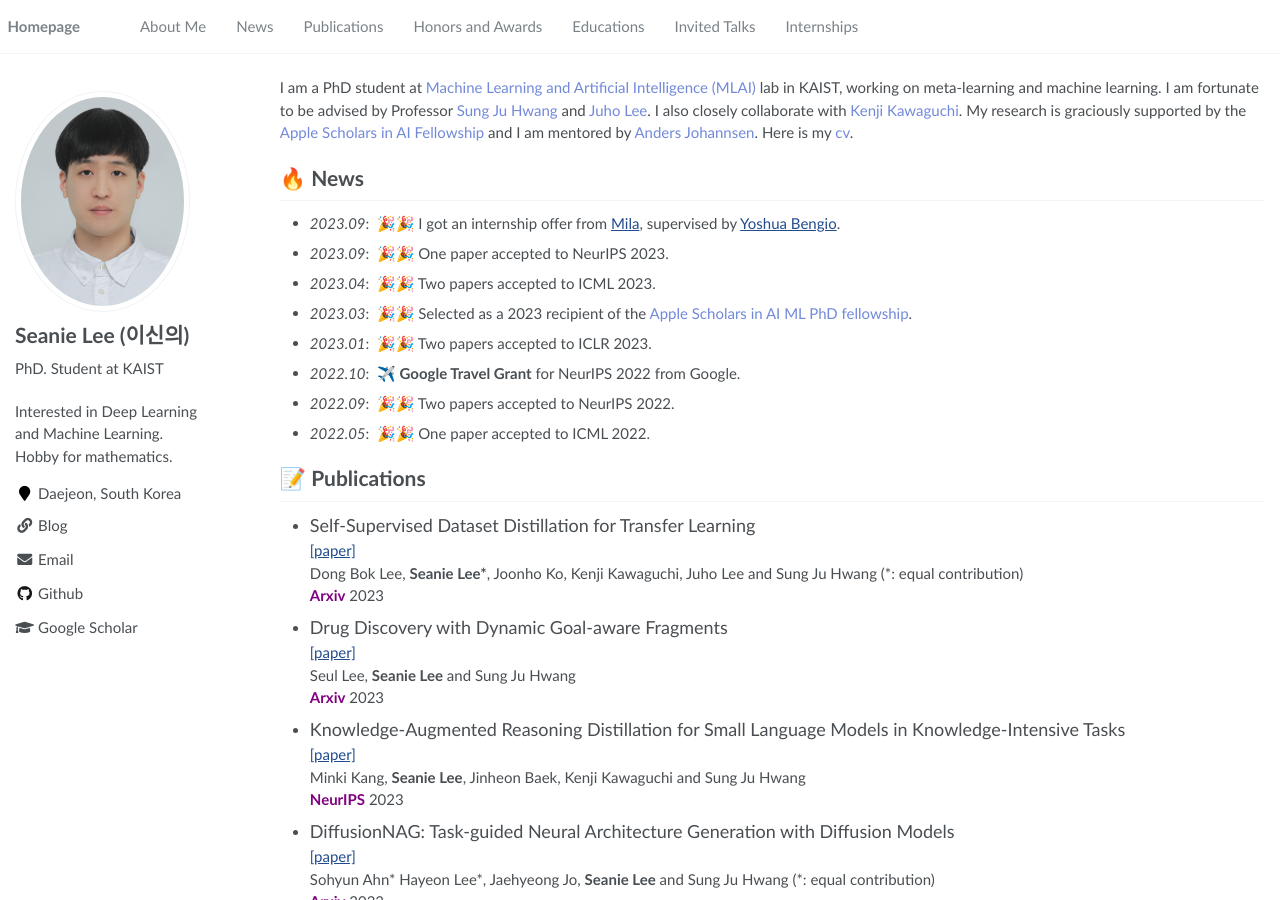
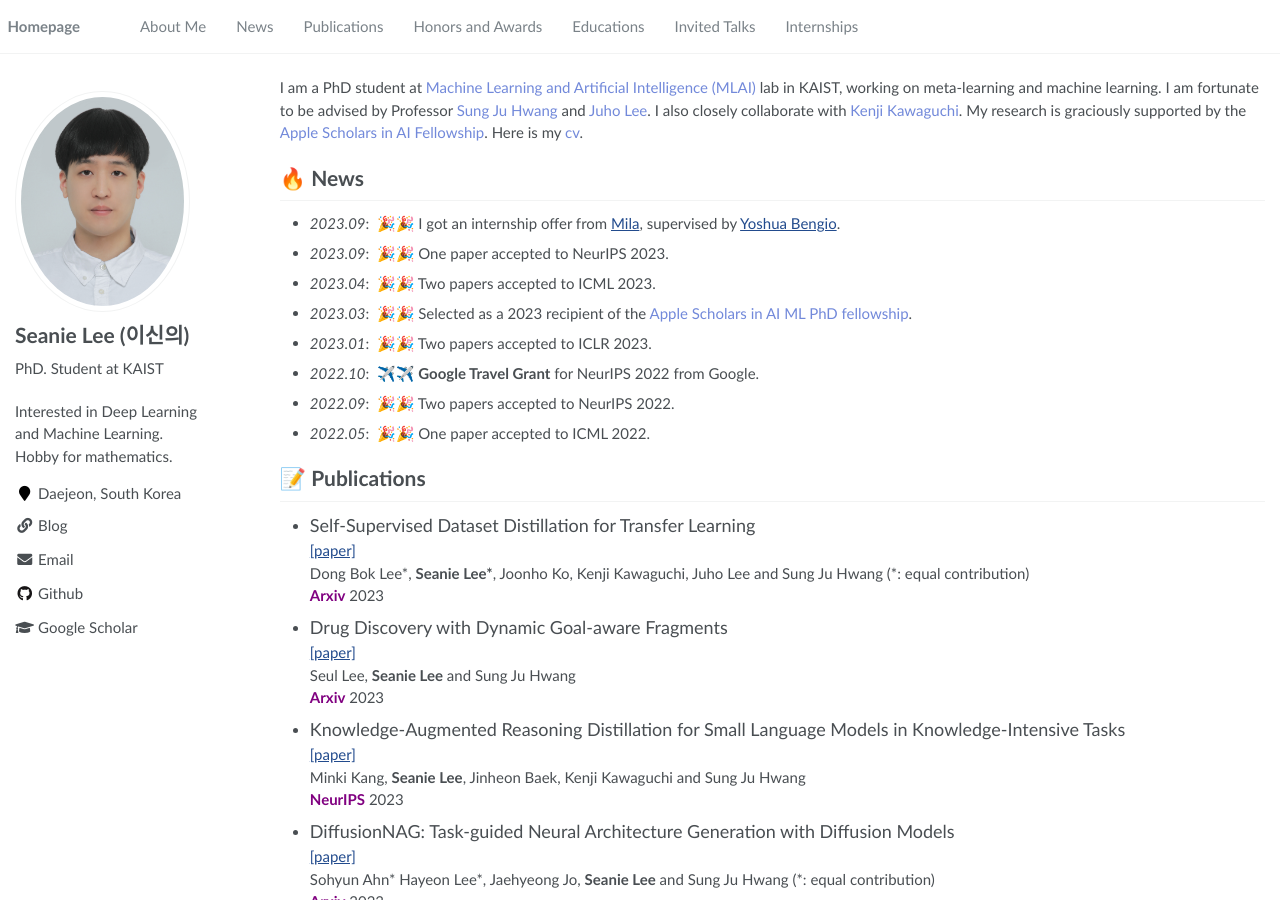
Before and after one commit to seanie12/seanie12.github.io, a Jekyll site: the page built from _pages/about.md, in a window 1280 px wide and 900 px high. Built offline with Jekyll 4.4.1, drawn with Linux system fonts in a browser that asks for light colours.

Commit message:
Update about.md

```diff
--- a/_pages/about.md
+++ b/_pages/about.md
@@ -17,7 +17,7 @@ redirect_from:
 
 <span class='anchor' id='about-me'></span>
 
-I am a PhD student at <a href="https://www.mlai-kaist.com/" style="color: #7289da; text-decoration: none;">Machine Learning and Artificial Intelligence (MLAI)</a> lab in KAIST, working on meta-learning and machine learning. I am fortunate to be advised by Professor <a href="http://www.sungjuhwang.com/" style="color: #7289da; text-decoration: none;">Sung Ju Hwang</a> and <a href="https://juho-lee.github.io/" style="color: #7289da; text-decoration: none;">Juho Lee</a>. I also closely collaborate with <a href="https://ml.comp.nus.edu.sg/kawaguchi" style="color: #7289da; text-decoration: none;">Kenji Kawaguchi</a>. My research is graciously supported by the <a href="https://machinelearning.apple.com/updates/apple-scholars-aiml-2023" style="color: #7289da; text-decoration: none;">Apple Scholars in AI Fellowship</a> and I am mentored by <a href="http://www.johannsen.com/" style="color: #7289da; text-decoration: none;">Anders Johannsen</a>. Here is my <a href="https://seanie12.github.io/assets/cv.pdf" class="link-in-list" style="color: #7289da; text-decoration: none;"> cv</a>.
+I am a PhD student at <a href="https://www.mlai-kaist.com/" style="color: #7289da; text-decoration: none;">Machine Learning and Artificial Intelligence (MLAI)</a> lab in KAIST, working on meta-learning and machine learning. I am fortunate to be advised by Professor <a href="http://www.sungjuhwang.com/" style="color: #7289da; text-decoration: none;">Sung Ju Hwang</a> and <a href="https://juho-lee.github.io/" style="color: #7289da; text-decoration: none;">Juho Lee</a>. I also closely collaborate with <a href="https://ml.comp.nus.edu.sg/kawaguchi" style="color: #7289da; text-decoration: none;">Kenji Kawaguchi</a>. My research is graciously supported by the <a href="https://machinelearning.apple.com/updates/apple-scholars-aiml-2023" style="color: #7289da; text-decoration: none;">Apple Scholars in AI Fellowship</a>. Here is my <a href="https://seanie12.github.io/assets/cv.pdf" class="link-in-list" style="color: #7289da; text-decoration: none;"> cv</a>.
 
 
 
@@ -28,7 +28,7 @@ I am a PhD student at <a href="https://www.mlai-kaist.com/" style="color: #7289d
 - *2023.04*: &nbsp;🎉🎉 Two papers accepted to ICML 2023.
 - *2023.03*: &nbsp;🎉🎉 Selected as a 2023 recipient of the <a href="https://machinelearning.apple.com/updates/apple-scholars-aiml-2023" style="color: #7289da; text-decoration: none;">Apple Scholars in AI ML PhD fellowship</a>.
 - *2023.01*: &nbsp;🎉🎉 Two papers accepted to ICLR 2023.
-- *2022.10*: &nbsp;✈️ **Google Travel Grant** for NeurIPS 2022 from Google.
+- *2022.10*: &nbsp;✈️✈️ **Google Travel Grant** for NeurIPS 2022 from Google.
 - *2022.09*: &nbsp;🎉🎉 Two papers accepted to NeurIPS 2022.
 - *2022.05*: &nbsp;🎉🎉 One paper accepted to ICML 2022.
 <!-- - *2022.02*: &nbsp;🎉🎉 Lorem ipsum dolor sit amet, consectetur adipiscing elit. Vivamus ornare aliquet ipsum, ac tempus justo dapibus sit amet.  -->
@@ -38,7 +38,7 @@ I am a PhD student at <a href="https://www.mlai-kaist.com/" style="color: #7289d
 
 - <font size="4">Self-Supervised Dataset Distillation for Transfer Learning</font>
 [[paper]](https://arxiv.org/abs/2310.06511) \\
-Dong Bok Lee, **Seanie Lee\***, Joonho Ko, Kenji Kawaguchi, Juho Lee and Sung Ju Hwang (\*: equal contribution) \\
+Dong Bok Lee\*, **Seanie Lee\***, Joonho Ko, Kenji Kawaguchi, Juho Lee and Sung Ju Hwang (\*: equal contribution) \\
 <span style="color:purple">**Arxiv**</span> 2023
 
 - <font size="4">Drug Discovery with Dynamic Goal-aware Fragments</font>
```
